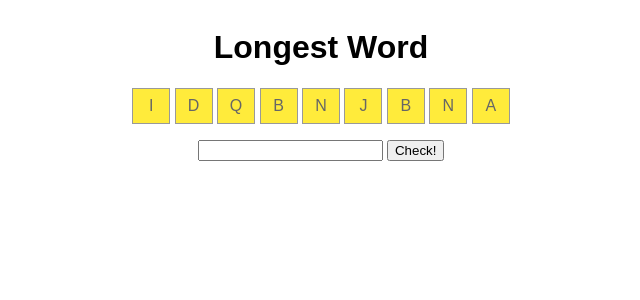
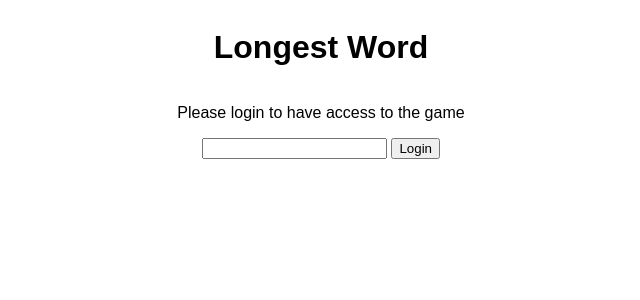
Before and after one commit to Xenanex/longest-word, a Flask app: page / in a window 1280 px wide. Shown: the top 300 px of the page, without its empty margins (319-959 px from the left). Run offline with Flask 2, Linux system fonts and the light colour scheme.

Commit message:
Add the score and sessions

```diff
--- a/static/style.css
+++ b/static/style.css
@@ -24,3 +24,6 @@ body {
 .invalid {
   color: red;
 }
+.warning {
+  color: orange;
+}
--- a/templates/home.html
+++ b/templates/home.html
@@ -8,6 +8,9 @@
   </head>
   <body>
     <h1>Longest Word</h1>
+    <div>Logged as: {{user}}</div>
+    <div>Actual score : {{score}}</div>
+
     <div>
       {% for letter in grid %}
         <span class="letter">{{ letter }}</span>
@@ -18,5 +21,23 @@
       <input type="text" name="word" onkeyup="this.value = this.value.toUpperCase();">
       <button>Check!</button>
     </form>
+    <div id="results">
+      {% if word %}
+        Your word: <strong>{{ word }}</strong>.
+        {% if is_valid %}
+          <span class="valid">Congrats, it's valid!</span>
+        {% else %}
+          <span class="invalid">Sorry, it's invalid...</span>
+        {% endif %}
+        {% if is_used %}
+          <span class="warning">... But already used</span>
+        {% endif %}
+      {% endif %}
+    </div>
+      <form action="/logout" id="logout" method="post">
+        <button>Logout</button>
+      </form>
+    <div>
+    </div>
   </body>
 </html>
--- /dev/null
+++ b/templates/login.html
@@ -0,0 +1,17 @@
+<!-- templates/home.html -->
+<!DOCTYPE html>
+<html>
+  <head>
+    <meta charset="utf8" />
+    <title>Longest Word</title>
+    <link rel="stylesheet" href="{{ url_for('static', filename='style.css') }}">
+  </head>
+  <body>
+    <h1>Longest Word</h1>
+    <p> Please login to have access to the game
+    <form action="/login" id="logout" method="post">
+        <input type=text name=username>
+        <input type=submit value=Login>
+    </form>
+  </body>
+</html>
--- a/wsgi.py
+++ b/wsgi.py
@@ -1,19 +1,56 @@
 # wsgi.py
 # pylint: disable=missing-docstring
 
-from flask import Flask, render_template, request
+from flask import Flask, render_template, request, session, redirect, url_for
+from markupsafe import escape
+import jsonpickle
+
 from game import Game
+
 app = Flask(__name__)
+app.secret_key = b"J|\xb1\x8b\xea';^V\x1c\xcc\xb1P\xd3\xa0\xd5"
 
 @app.route('/')
 def home():
-    game = Game()
-    return render_template('home.html', grid=game.grid)
+    if 'username' in session:
+        return render_template('home.html', grid=session['grid'], user=escape(session['username']), score=escape(session["score"]))
+    return render_template('login.html')
+
+@app.route('/login', methods=['GET', 'POST'])
+def login():
+    if request.method == 'POST':
+        game = Game()
+        session['username'] = request.form['username']
+        session['score'] = 0
+        session['used_word'] = jsonpickle.encode(set())
+        session['grid'] = game.grid
+    return redirect(url_for('home'))
+
+@app.route('/logout', methods=["GET","POST"])
+def logout():
+    # remove the username from the session if it's there
+    session.pop('username', None)
+    return redirect(url_for('home'))
 
 @app.route('/check', methods=["POST"])
 def check():
+    used_word_set = jsonpickle.decode(session['used_word'])
+
     game = Game()
     game.grid = list(request.form['grid'])
     word = request.form['word']
     is_valid = game.is_valid(word)
-    return render_template('check.html', is_valid=is_valid, grid=game.grid, word=word)
+    is_used = word in used_word_set
+    if is_valid and not is_used:
+        session['score'] += len(word)
+        used_word_set.add(word)
+        session['used_word'] = jsonpickle.encode(used_word_set)
+    return render_template(
+        'home.html',
+        is_valid=is_valid,
+        grid=game.grid,
+        word=word,
+        user=escape(session['username']),
+        score=escape(session["score"]),
+        is_used=is_used
+    )
```
Also changed, not shown: templates/check.html (deleted, +0 -29 lines), 2 other files.
